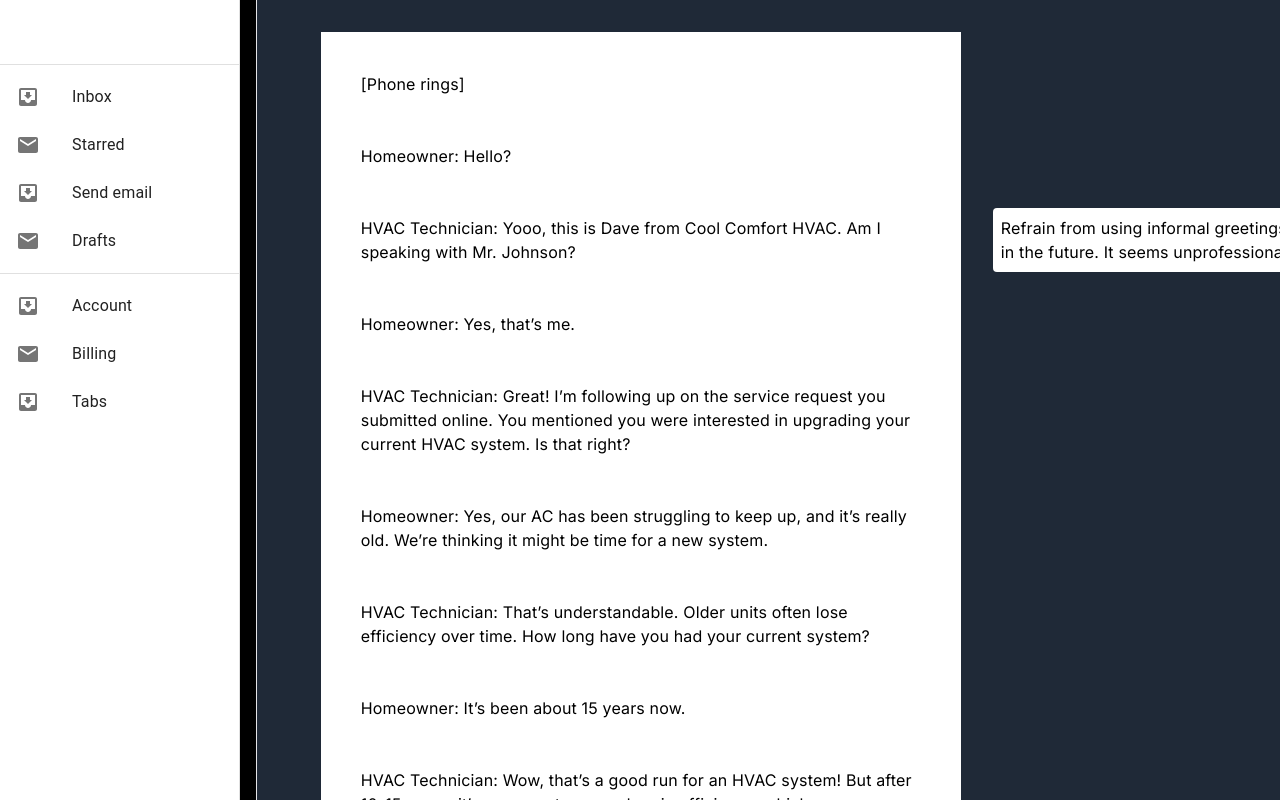
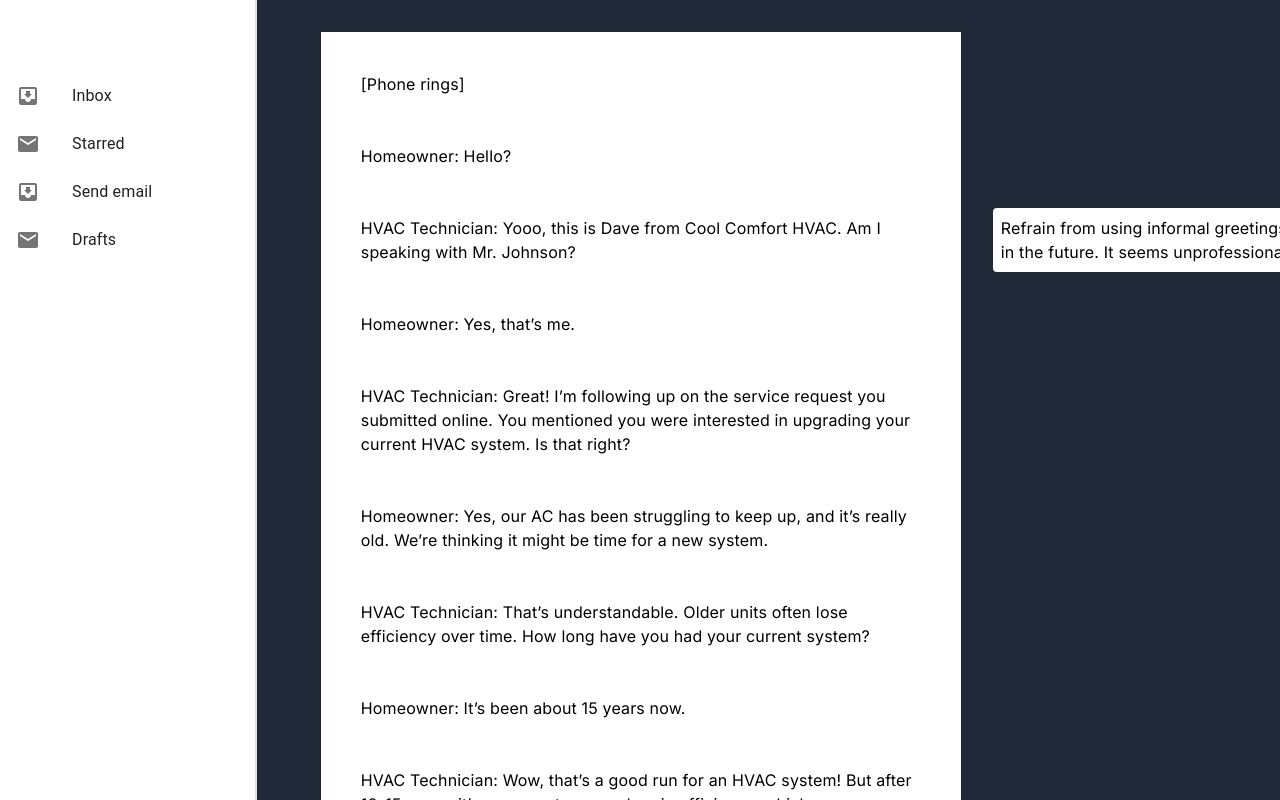
Before and after one commit to whitallee/hai-rilla-frontend, a Next.js app in the folder client/: page / in a window 1280 px wide. Built offline with nearby package versions, Linux system fonts and the light colour scheme.

Commit message:
Fix width of sidebar drawer

```diff
--- a/client/app/page.tsx
+++ b/client/app/page.tsx
@@ -12,8 +12,8 @@ export default function Home() {
   return (
     <main className="flex min-h-screen items-center justify-between">
       <ResizablePanelGroup direction="horizontal">
-        <ResizablePanel defaultSize={20} minSize={10}>
-          <SideBar />
+        <ResizablePanel defaultSize={20} minSize={10} >
+          <SideBar/>
         </ResizablePanel>
         <ResizableHandle />
         <ResizablePanel defaultSize={80} minSize={10}>
--- a/client/components/SideBar.tsx
+++ b/client/components/SideBar.tsx
@@ -15,7 +15,6 @@ import Typography from "@mui/material/Typography";
 import { useState } from "react";
 import InboxIcon from "@mui/icons-material/MoveToInbox";
 import MailIcon from "@mui/icons-material/Mail";
-const drawerWidth = 240;
 export default function SideBar() {
   const [sideBar, setSideBar] = useState(false);
 
@@ -27,14 +26,14 @@ export default function SideBar() {
       <CssBaseline />
       <AppBar
         position="fixed"
-        sx={{ width: `calc(100% - ${drawerWidth}px)`, ml: `${drawerWidth}px` }}
+
       ></AppBar>
       <Drawer
         sx={{
-          width: drawerWidth,
+
           flexShrink: 0,
           "& .MuiDrawer-paper": {
-            width: drawerWidth,
+            width: '20%',
             boxSizing: "border-box",
           },
         }}
@@ -42,7 +41,6 @@ export default function SideBar() {
         anchor="left"
       >
         <Toolbar />
-        <Divider />
         <List>
           {["Inbox", "Starred", "Send email", "Drafts"].map((text, index) => (
             <ListItem key={text} disablePadding>
@@ -55,19 +53,7 @@ export default function SideBar() {
             </ListItem>
           ))}
         </List>
-        <Divider />
-        <List>
-          {["Account", "Billing", "Tabs"].map((text, index) => (
-            <ListItem key={text} disablePadding>
-              <ListItemButton>
-                <ListItemIcon>
-                  {index % 2 === 0 ? <InboxIcon /> : <MailIcon />}
-                </ListItemIcon>
-                <ListItemText primary={text} />
-              </ListItemButton>
-            </ListItem>
-          ))}
-        </List>
+
       </Drawer>
     </Box>
   );
--- a/client/components/TranscriptionAndComments.tsx
+++ b/client/components/TranscriptionAndComments.tsx
@@ -1,6 +1,6 @@
 'use client'
 
-import { MessageSquarePlus, Send } from "lucide-react"
+import { MessageSquarePlus } from "lucide-react"
 import { Button } from "./ui/button"
 import {
     Popover,
@@ -11,14 +11,13 @@ import {
     Dialog,
     DialogContent,
     DialogDescription,
-    DialogFooter,
     DialogHeader,
     DialogTitle,
     DialogTrigger,
 } from "@/components/ui/dialog"
 
 
-import { FormEvent, useState } from "react"
+import { useState } from "react"
 import { Input } from "./ui/input"
 
 export default function TranscriptionAndComments() {
@@ -28,14 +27,11 @@ export default function TranscriptionAndComments() {
     const [comments, setComments] = useState([{ lineId: 2, text: "Refrain from using informal greetings in the future. It seems unprofessional.", files: [] }])
     const [input, setInput] = useState("")
 
-    const handleSend = (e: FormEvent) => {
-        e.preventDefault();
-
-        const form = e.target
-        const formData = new FormData(form);
-        const commentSent = formData.get("commentInput");
-        const lineId = formData.get("")
-        console.log(commentSent)
+    const handleOpen = (lineId: number) => {
+        // setCommentModalOpen(true)
+    }
+    const handleClose = (lineId: number) => {
+        // setCommentModalOpen(false)
     }
 
     function TranscriptLine({ line, index }: { line: string, index: number }) {
@@ -54,11 +50,7 @@ export default function TranscriptionAndComments() {
                                 Commenting on &apos;{line}&apos;
                             </DialogDescription>
                         </DialogHeader>
-                        <form>
-                            <input type="hidden" name="lineId" value={index}></input>
-                            <Input defaultValue="" name="commentInput" type="text" placeholder="Type your response here" className="text-black" />
-                            <Button type="submit" onSubmit={handleSend}><Send /></Button>
-                        </form>
+                        <Input onChange={(e) => { setInput(e.target.value) }} defaultValue={input} type="text" placeholder="Type your response here" className="text-black" />
                     </DialogContent>
                 </Dialog>
 
--- a/client/package.json
+++ b/client/package.json
@@ -9,6 +9,8 @@
     "lint": "next lint"
   },
   "dependencies": {
+    "@emotion/react": "^11.13.3",
+    "@emotion/styled": "^11.13.0",
     "@mui/icons-material": "^5.16.7",
     "@radix-ui/react-dialog": "^1.1.1",
     "@radix-ui/react-popover": "^1.1.1",
```
Also changed, not shown: 1 other file (tests, documents, lock files or other folders).
